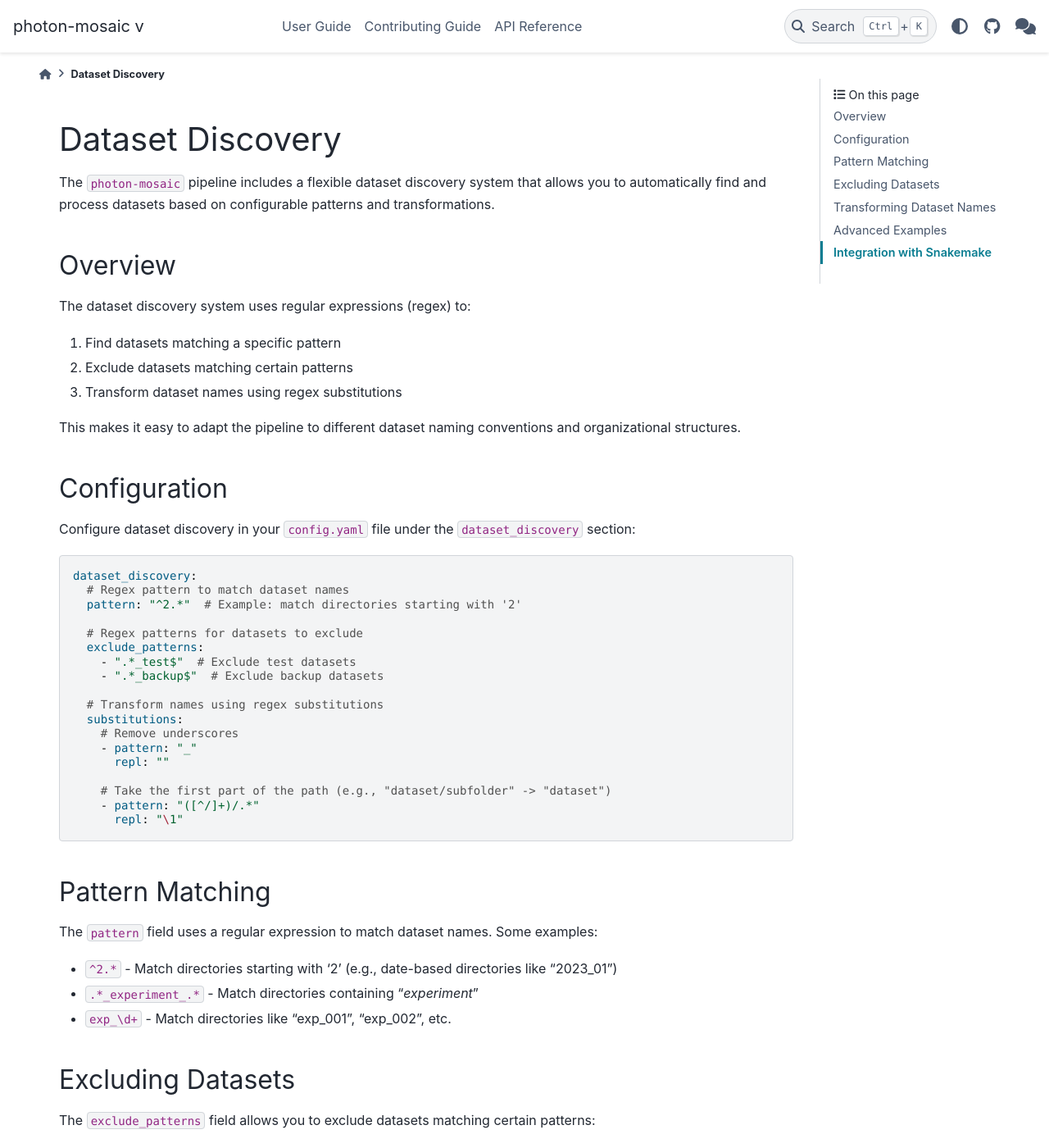
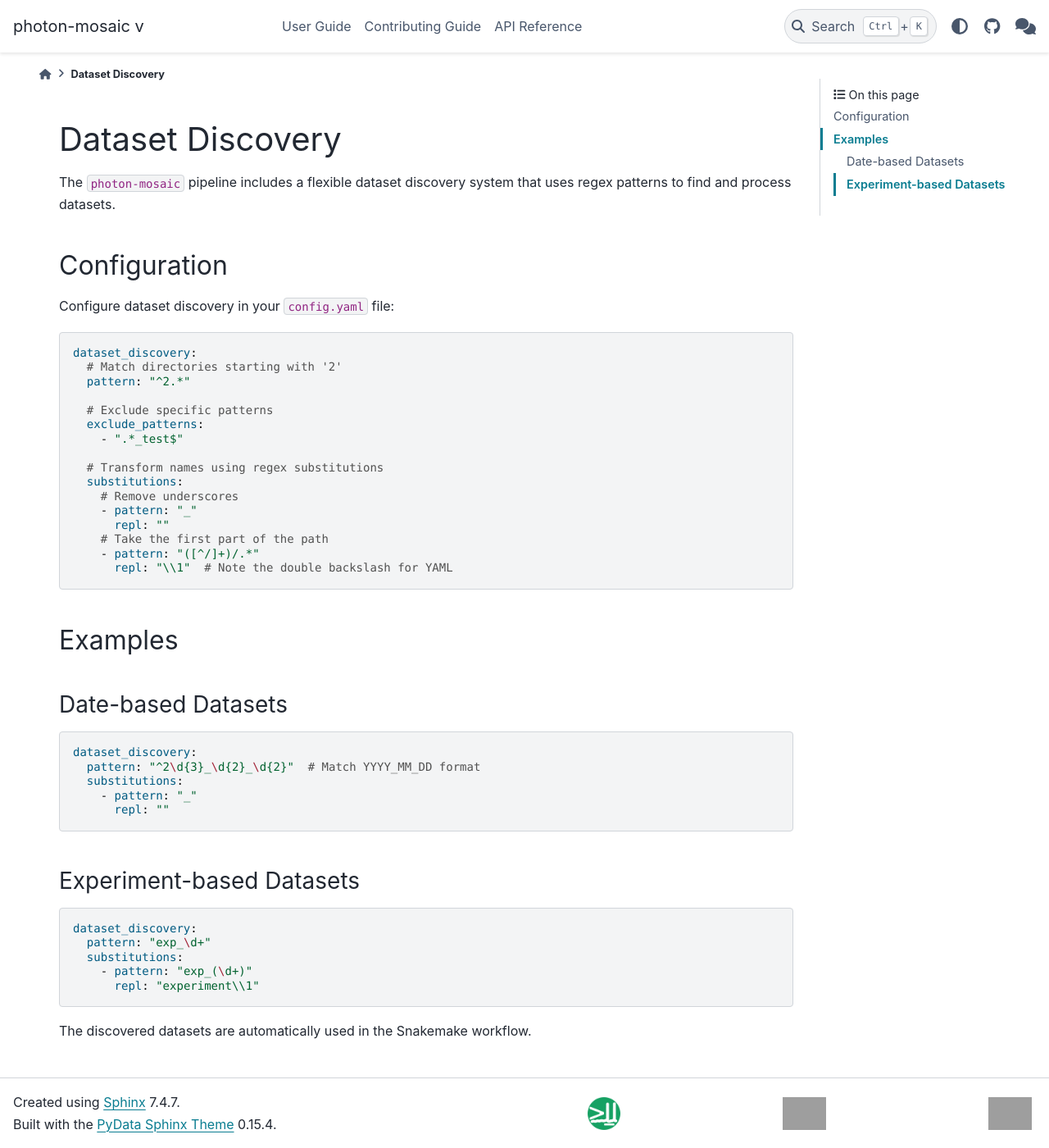
Before and after one commit to neuroinformatics-unit/photon-mosaic, a Sphinx documentation site: the page built from docs/source/user_guide/dataset_discovery.md, in a window 1280 px wide and 1400 px high. Shown: the whole window at 82% size. Built offline with Sphinx 7.4.7 and the PyData theme 0.15.4, drawn with Linux system fonts in a browser that asks for light colours; pages that are not in the unit, such as notebooks, are missing from menus; the version number could not be read and is left out; some of the changed text lies outside the part shown; grey boxes are pictures that could not be loaded.

Commit message:
Simplify docs

````diff
--- a/docs/source/user_guide/dataset_discovery.md
+++ b/docs/source/user_guide/dataset_discovery.md
@@ -1,144 +1,49 @@
 (user_guide/dataset_discovery)=
 # Dataset Discovery
 
-The `photon-mosaic` pipeline includes a flexible dataset discovery system that allows you to automatically find and process datasets based on configurable patterns and transformations.
-
-## Overview
-
-The dataset discovery system uses regular expressions (regex) to:
-1. Find datasets matching a specific pattern
-2. Exclude datasets matching certain patterns
-3. Transform dataset names using regex substitutions
-
-This makes it easy to adapt the pipeline to different dataset naming conventions and organizational structures.
+The `photon-mosaic` pipeline includes a flexible dataset discovery system that uses regex patterns to find and process datasets.
 
 ## Configuration
 
-Configure dataset discovery in your `config.yaml` file under the `dataset_discovery` section:
+Configure dataset discovery in your `config.yaml` file:
 
 ```yaml
 dataset_discovery:
-  # Regex pattern to match dataset names
-  pattern: "^2.*"  # Example: match directories starting with '2'
+  # Match directories starting with '2'
+  pattern: "^2.*"
 
-  # Regex patterns for datasets to exclude
+  # Exclude specific patterns
   exclude_patterns:
-    - ".*_test$"  # Exclude test datasets
-    - ".*_backup$"  # Exclude backup datasets
+    - ".*_test$"
 
   # Transform names using regex substitutions
   substitutions:
     # Remove underscores
     - pattern: "_"
       repl: ""
-
-    # Take the first part of the path (e.g., "dataset/subfolder" -> "dataset")
+    # Take the first part of the path
     - pattern: "([^/]+)/.*"
-      repl: "\1"
+      repl: "\\1"  # Note the double backslash for YAML
 ```
 
-## Pattern Matching
-
-The `pattern` field uses a regular expression to match dataset names. Some examples:
-
-- `^2.*` - Match directories starting with '2' (e.g., date-based directories like "2023_01")
-- `.*_experiment_.*` - Match directories containing "_experiment_"
-- `exp_\d+` - Match directories like "exp_001", "exp_002", etc.
-
-## Excluding Datasets
-
-The `exclude_patterns` field allows you to exclude datasets matching certain patterns:
-
-- `.*_test$` - Exclude directories ending with "_test"
-- `.*_backup$` - Exclude directories ending with "_backup"
-- `temp_.*` - Exclude directories starting with "temp_"
-
-## Transforming Dataset Names
-
-The `substitutions` field allows you to transform dataset names using regex substitutions. Each substitution has:
-
-- `pattern`: The regex pattern to match
-- `repl`: The replacement string (can use capture groups with `\1`, `\2`, etc.)
-
-Common transformations:
-
-```yaml
-# Remove underscores
-- pattern: "_"
-  repl: ""
-
-# Convert date format from "2023_01" to "202301"
-- pattern: "(\d{4})_(\d{2})"
-  repl: "\1\2"
-
-# Take only the first part of a path
-- pattern: "([^/]+)/.*"
-  repl: "\1"
-```
-
-## Advanced Examples
+## Examples
 
 ### Date-based Datasets
-
-For datasets organized by date:
-
 ```yaml
 dataset_discovery:
   pattern: "^2\d{3}_\d{2}_\d{2}"  # Match YYYY_MM_DD format
-  exclude_patterns:
-    - ".*_test$"
   substitutions:
     - pattern: "_"
       repl: ""
 ```
 
 ### Experiment-based Datasets
-
-For datasets organized by experiment:
-
 ```yaml
 dataset_discovery:
   pattern: "exp_\d+"
-  exclude_patterns:
-    - ".*_backup$"
   substitutions:
     - pattern: "exp_(\d+)"
-      repl: "experiment\1"
+      repl: "experiment\\1"
 ```
 
-### Complex Transformations
-
-For more complex naming conventions:
-
-```yaml
-dataset_discovery:
-  pattern: ".*"
-  exclude_patterns:
-    - "temp_.*"
-    - ".*_old$"
-  substitutions:
-    # Remove version suffixes
-    - pattern: "_v\d+$"
-      repl: ""
-    # Convert date format
-    - pattern: "(\d{4})_(\d{2})_(\d{2})"
-      repl: "\1\2\3"
-    # Remove specific prefixes
-    - pattern: "^prefix_"
-      repl: ""
-```
-
-## Integration with Snakemake
-
-The dataset discovery system is integrated with Snakemake and automatically used in the workflow. The discovered datasets are available as wildcards in your rules:
-
-```python
-rule all:
-    input:
-        expand(
-            "results/{dataset}/processed.tif",
-            dataset=datasets  # 'datasets' is automatically populated
-        )
-```
-
-You don't need to modify your Snakefile to use the dataset discovery system - it's automatically configured based on your `config.yaml` file.
+The discovered datasets are automatically used in the Snakemake workflow.
````
